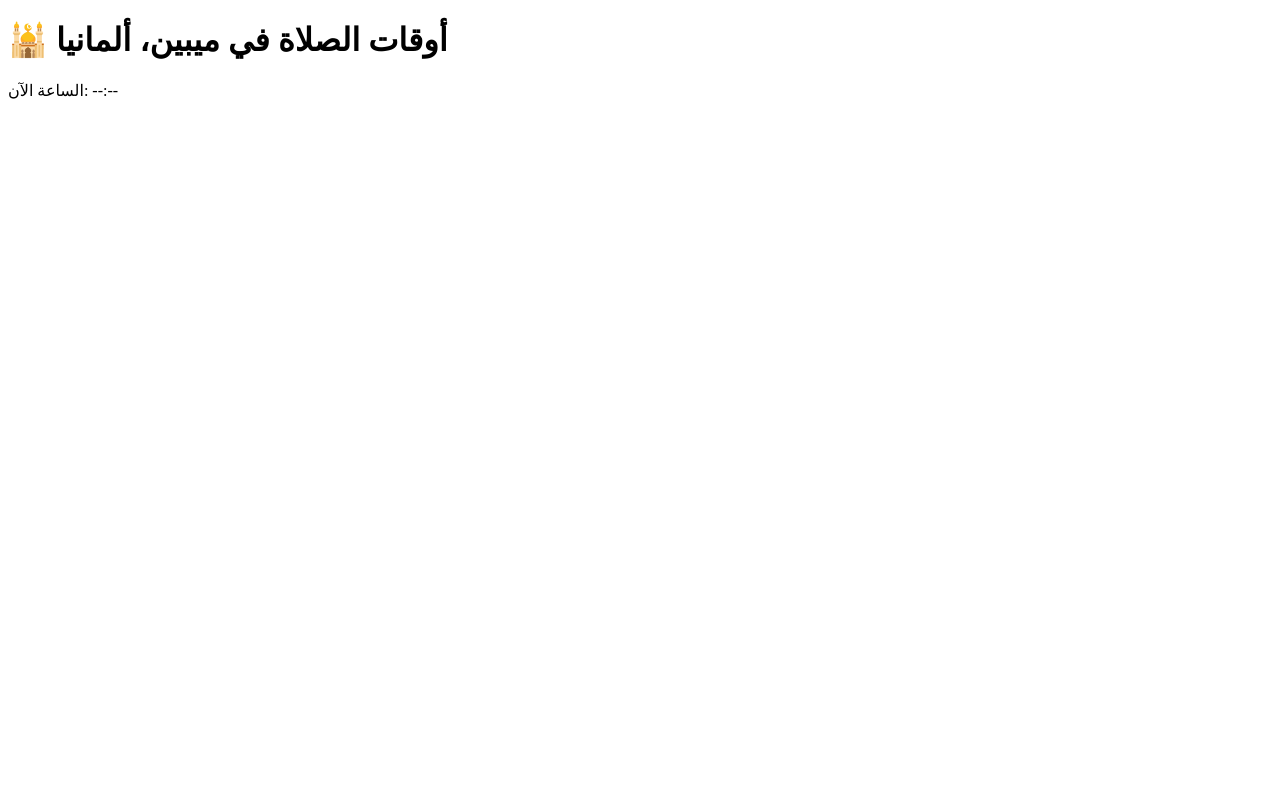
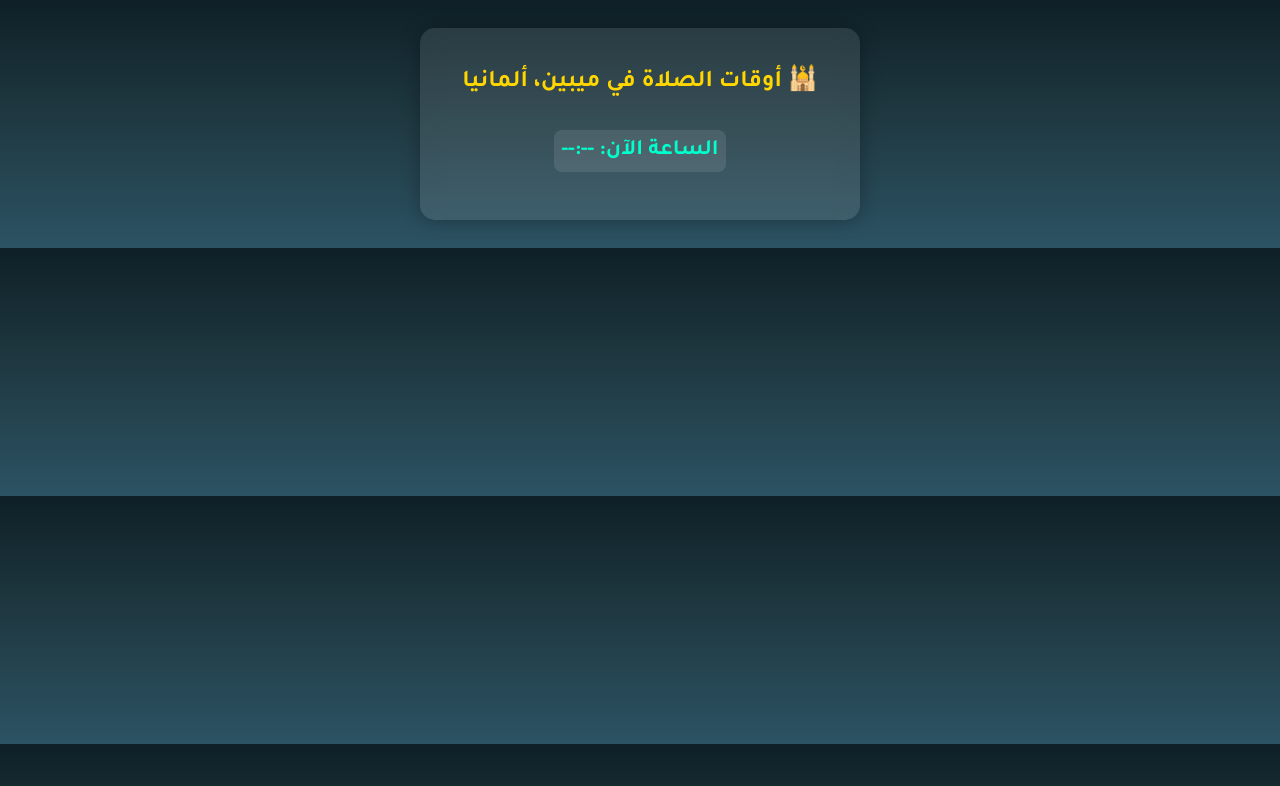
Before and after one commit to almarzouk/salah, a plain HTML site: page index.html in a window 1280 px wide. Drawn offline with Linux system fonts and the light colour scheme.

Commit message:
Update index.html

```diff
--- a/index.html
+++ b/index.html
@@ -4,6 +4,7 @@
   <meta charset="UTF-8">
   <meta name="viewport" content="width=device-width, initial-scale=1.0">
   <title>Document</title>
+    <link rel="stylesheet" href="style.css">
 </head>
 <body>
   <div class="container">
@@ -13,5 +14,6 @@
     <p id="next-prayer"></p>
     <div id="prayer-times"></div>
 </div>
+  <script scr"script.js" />
 </body>
 </html>
```
